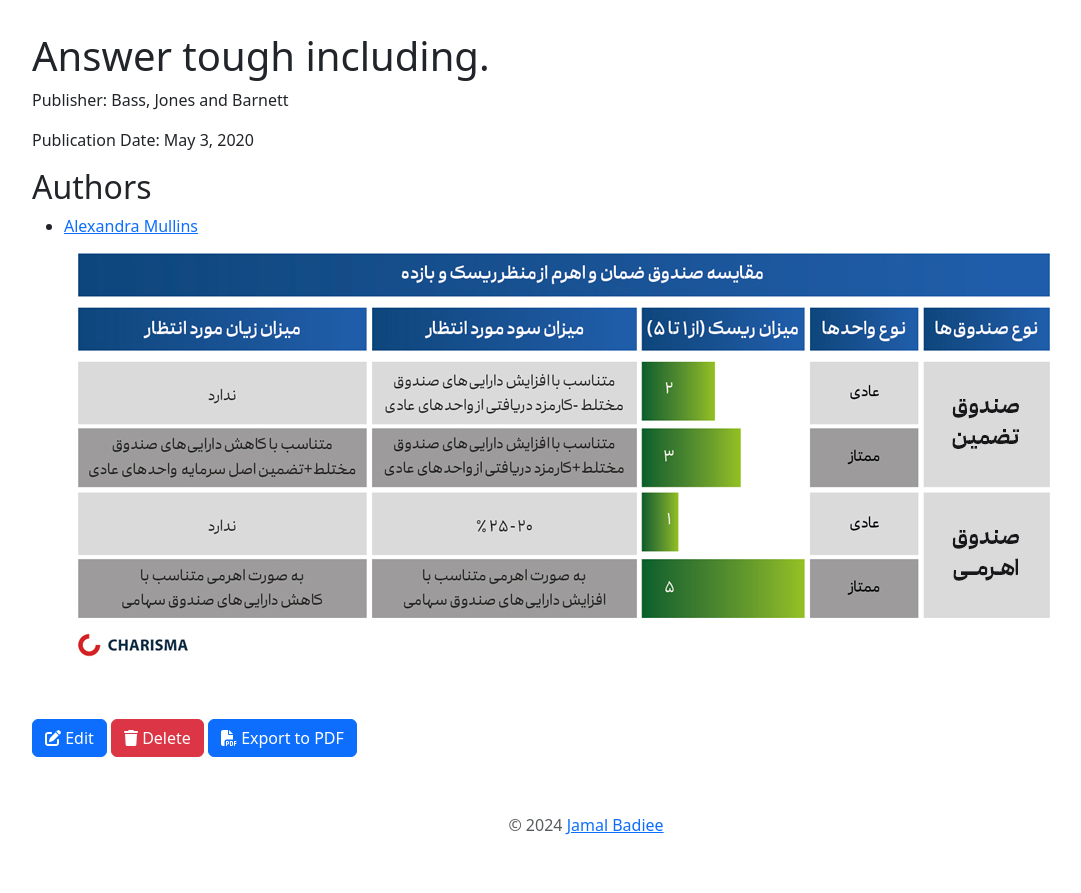
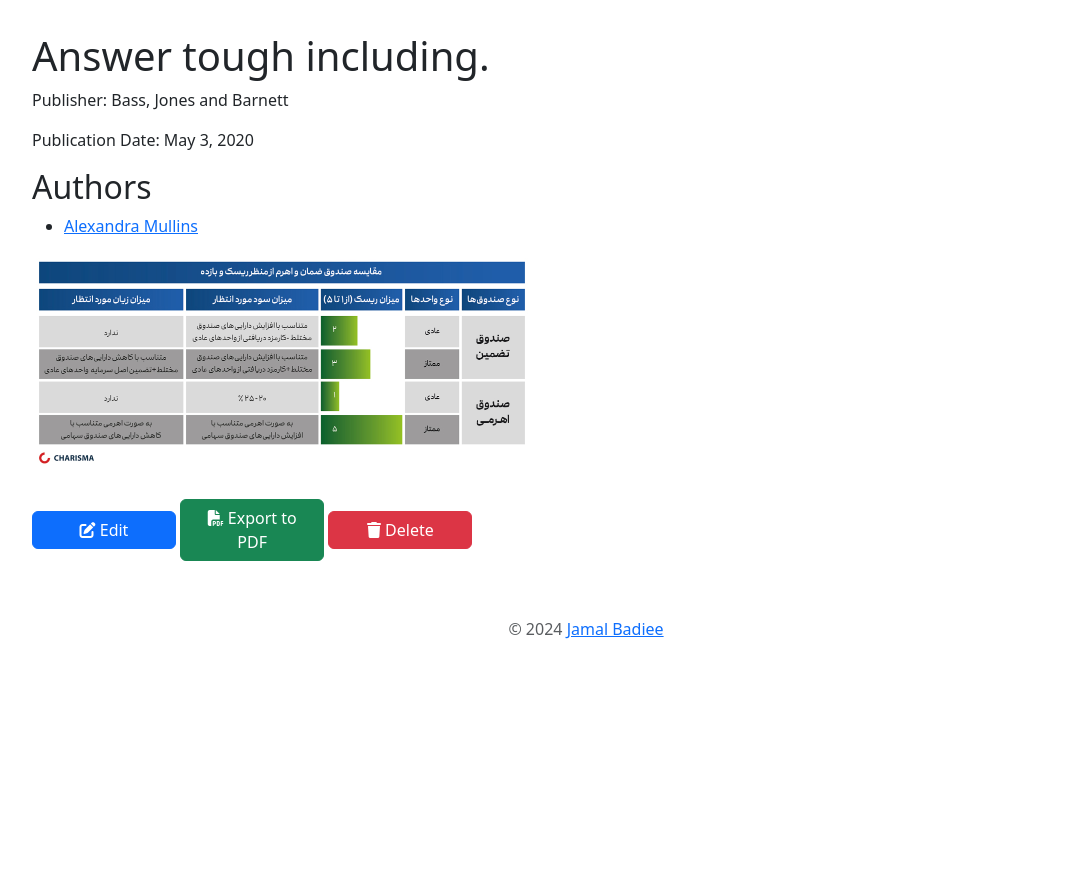
Before and after one commit to jbhonest/publishing-portal, a Django app: page /books/50/ in a window 1280 px wide. Shown: the part 70-963 px from the top of the page, without its empty margins (54-1135 px from the left). After the commit the page ends 709 px from the top, so only its background shows below. Run offline with Django 5.2, Linux system fonts and the light colour scheme; data comes from the database, SQL or seed files in the repository; both versions use the stored data as it was after the commit; some libraries are stand-ins or nearby versions.

Commit message:
pdf minor changes

```diff
--- a/book_app/templates/book_app/book_detail.html
+++ b/book_app/templates/book_app/book_detail.html
@@ -16,21 +16,22 @@
     {% empty %}
     <li>No authors listed.</li>
     {% endfor %}
-
-    {% if book.cover %}
-    <img src="{{ book.cover.url }}" class="img-fluid" alt="{{ book.title }} cover">
-    {% endif %}
 </ul>
+{% if book.cover %}
+<img src="{{ book.cover.url }}" class="img-fluid" alt="{{ book.title }} cover" style="max-width: 500px;">
+{% endif %}
 
 <br>
-<a href="{% url 'book_app:book_edit' book.pk %}" class="btn btn-primary">
+<br>
+<a href="{% url 'book_app:book_edit' book.pk %}" class="btn btn-primary" style="width: 9rem;">
     <i class="fas fa-edit"></i> Edit
 </a>
-<a href="{% url 'book_app:book_delete' book.pk %}" class="btn btn-danger">
+<a href="{% url 'book_app:book_detail_pdf' book.pk %}" class="btn btn-success" style="width: 9rem;">
+    <i class="fas fa-file-pdf"></i> Export to PDF
+</a>
+<a href="{% url 'book_app:book_delete' book.pk %}" class="btn btn-danger" style="width: 9rem;">
     <i class="fas fa-trash"></i> Delete
 </a>
-<a href="{% url 'book_app:book_detail_pdf' book.pk %}" class="btn btn-primary">
-    <i class="fas fa-file-pdf"></i> Export to PDF
-</a>
+
 
 {% endblock %}
--- a/book_app/templates/book_app/book_detail_pdf.html
+++ b/book_app/templates/book_app/book_detail_pdf.html
@@ -15,7 +15,7 @@
 
     {% if book.cover %}
     <img src="{{ request.build_absolute_uri }} {{ book.cover.url }}" class="img-fluid" alt="{{ book.title }} cover"
-        style="max-width: 300px;">
+        style="max-width: 400px;">
     {% endif %}
 </body>
 
```
Also changed, not shown: db.sqlite3, media/book_covers/zeman_vs_ahrom.jpg (added), 1 other file.
